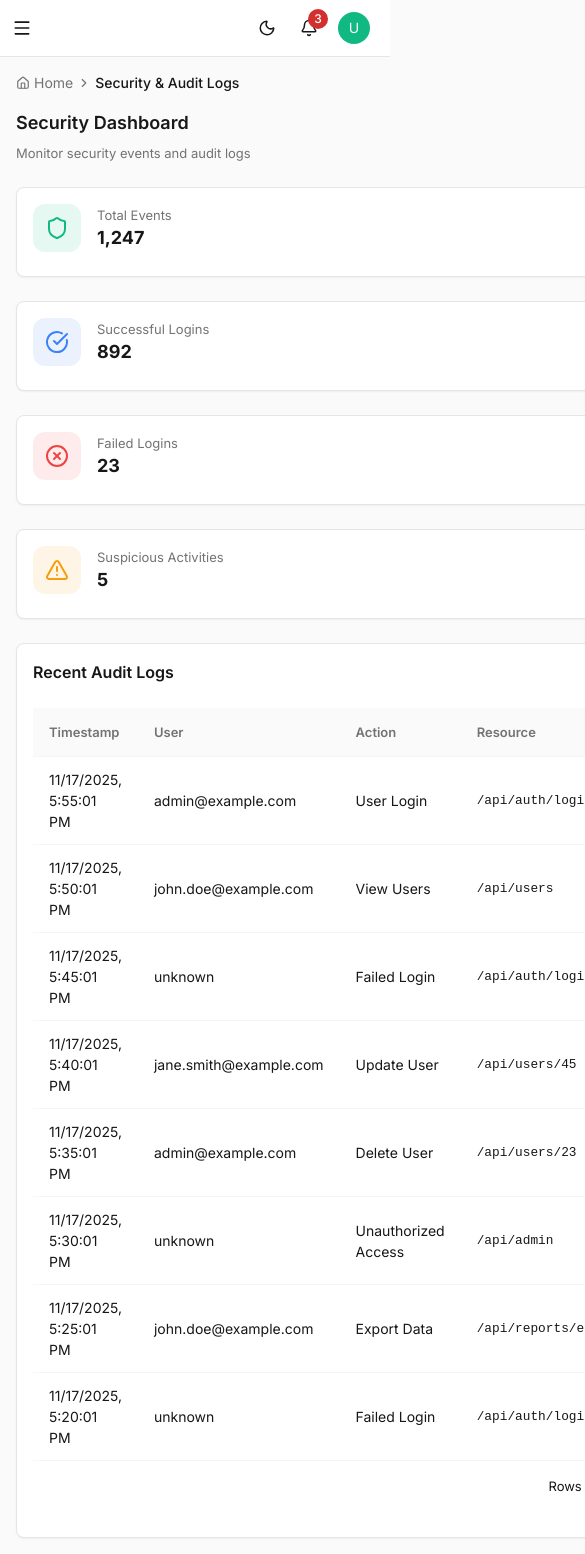
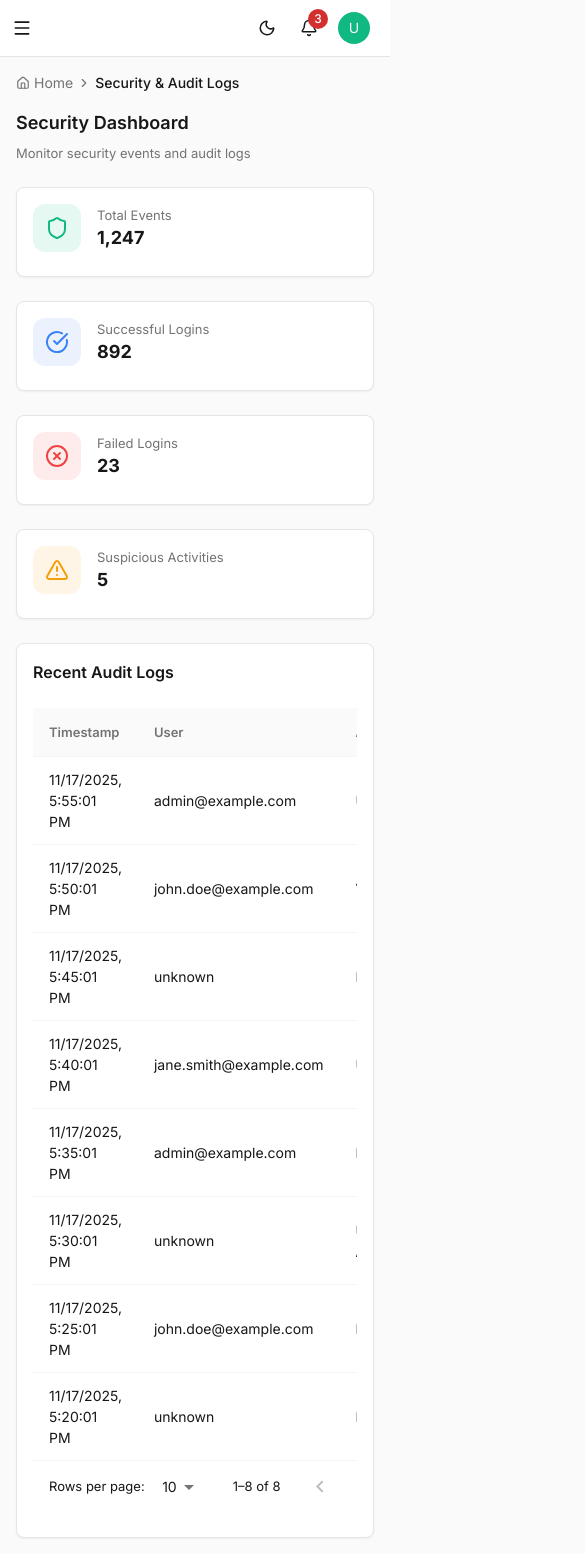
Before and after one commit to thertxnetwork/dashboard, a Next.js app in the folder frontend/: page /dashboard/security in a window 390 px wide. Shown: the top 1554 px of the page, 585 px wide, since content can reach past the window. Built offline with nearby package versions, Linux system fonts and the light colour scheme.

Commit message:
Comprehensive fix for mobile table scrolling - add max-width constraints and proper overflow handling
Co-authored-by: thertxnetwork <220472872+thertxnetwork@users.noreply.github.com>

```diff
--- a/frontend/src/app/dashboard/security/page.tsx
+++ b/frontend/src/app/dashboard/security/page.tsx
@@ -278,31 +278,14 @@ export default function SecurityPage() {
         </Grid>
       </Grid>
 
-      <Card>
+      <Card sx={{ maxWidth: '100%', overflow: 'hidden' }}>
         <CardContent>
           <Typography variant="h5" gutterBottom fontWeight={600} sx={{ mb: 3 }}>
             Recent Audit Logs
           </Typography>
 
-          <TableContainer sx={{
-            overflowX: 'auto',
-            WebkitOverflowScrolling: 'touch',
-            '&::-webkit-scrollbar': {
-              height: 8,
-            },
-            '&::-webkit-scrollbar-track': {
-              backgroundColor: 'background.default',
-              borderRadius: 4,
-            },
-            '&::-webkit-scrollbar-thumb': {
-              backgroundColor: 'divider',
-              borderRadius: 4,
-              '&:hover': {
-                backgroundColor: 'text.secondary',
-              },
-            },
-          }}>
-            <Table sx={{ minWidth: 800 }}>
+          <Box sx={{ width: '100%', overflowX: 'auto', overflowY: 'visible' }}>
+            <Table sx={{ minWidth: 800, tableLayout: 'auto' }}>
               <TableHead>
                 <TableRow>
                   <TableCell>Timestamp</TableCell>
@@ -343,7 +326,7 @@ export default function SecurityPage() {
                   ))}
               </TableBody>
             </Table>
-          </TableContainer>
+          </Box>
 
           <TablePagination
             rowsPerPageOptions={[5, 10, 25]}
--- a/frontend/src/app/dashboard/users/page.tsx
+++ b/frontend/src/app/dashboard/users/page.tsx
@@ -133,7 +133,7 @@ export default function UsersPage() {
     <DashboardLayout>
       <Breadcrumbs items={[{ label: 'Users' }]} />
 
-      <Card>
+      <Card sx={{ maxWidth: '100%', overflow: 'hidden' }}>
         <CardContent>
           <Box display="flex" justifyContent="space-between" alignItems="center" mb={3}>
             <Typography variant="h4" fontWeight={600}>User Management</Typography>
@@ -165,25 +165,8 @@ export default function UsersPage() {
             </Box>
           ) : (
             <>
-              <TableContainer sx={{
-                overflowX: 'auto',
-                WebkitOverflowScrolling: 'touch',
-                '&::-webkit-scrollbar': {
-                  height: 8,
-                },
-                '&::-webkit-scrollbar-track': {
-                  backgroundColor: 'background.default',
-                  borderRadius: 4,
-                },
-                '&::-webkit-scrollbar-thumb': {
-                  backgroundColor: 'divider',
-                  borderRadius: 4,
-                  '&:hover': {
-                    backgroundColor: 'text.secondary',
-                  },
-                },
-              }}>
-                <Table sx={{ minWidth: 650 }}>
+              <Box sx={{ width: '100%', overflowX: 'auto', overflowY: 'visible' }}>
+                <Table sx={{ minWidth: 650, tableLayout: 'auto' }}>
                   <TableHead>
                     <TableRow>
                       <TableCell>Username</TableCell>
@@ -230,7 +213,7 @@ export default function UsersPage() {
                     ))}
                   </TableBody>
                 </Table>
-              </TableContainer>
+              </Box>
 
               <TablePagination
                 rowsPerPageOptions={[5, 10, 25]}
--- a/frontend/src/app/globals.css
+++ b/frontend/src/app/globals.css
@@ -19,14 +19,25 @@
   }
 }
 
+html, body {
+  overflow-x: hidden;
+  max-width: 100vw;
+}
+
 body {
   background: var(--background);
   color: var(--foreground);
   font-family: Arial, Helvetica, sans-serif;
-  overflow-x: hidden;
 }
 
 /* Ensure main content doesn't cause horizontal scroll */
 #__next {
   overflow-x: hidden;
+  max-width: 100vw;
 }
+
+/* Ensure all major containers respect viewport width */
+main {
+  overflow-x: hidden;
+  max-width: 100%;
+}
--- a/frontend/src/components/layout/DashboardLayout.tsx
+++ b/frontend/src/components/layout/DashboardLayout.tsx
@@ -299,6 +299,8 @@ export default function DashboardLayout({ children }: DashboardLayoutProps) {
           p: { xs: 2, sm: 3 },
           width: { sm: `calc(100% - ${drawerWidth}px)` },
           mt: { xs: 7, sm: 8 },
+          overflowX: 'hidden',
+          maxWidth: '100%',
         }}
       >
         {children}
```
